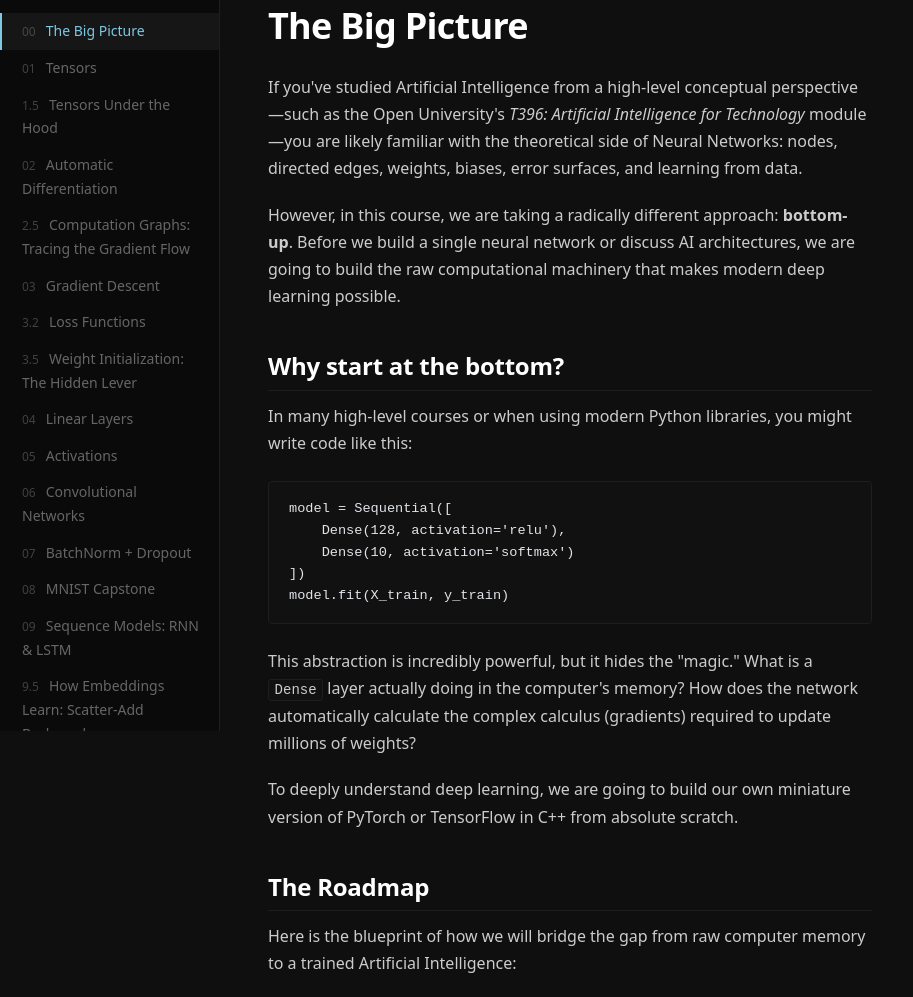
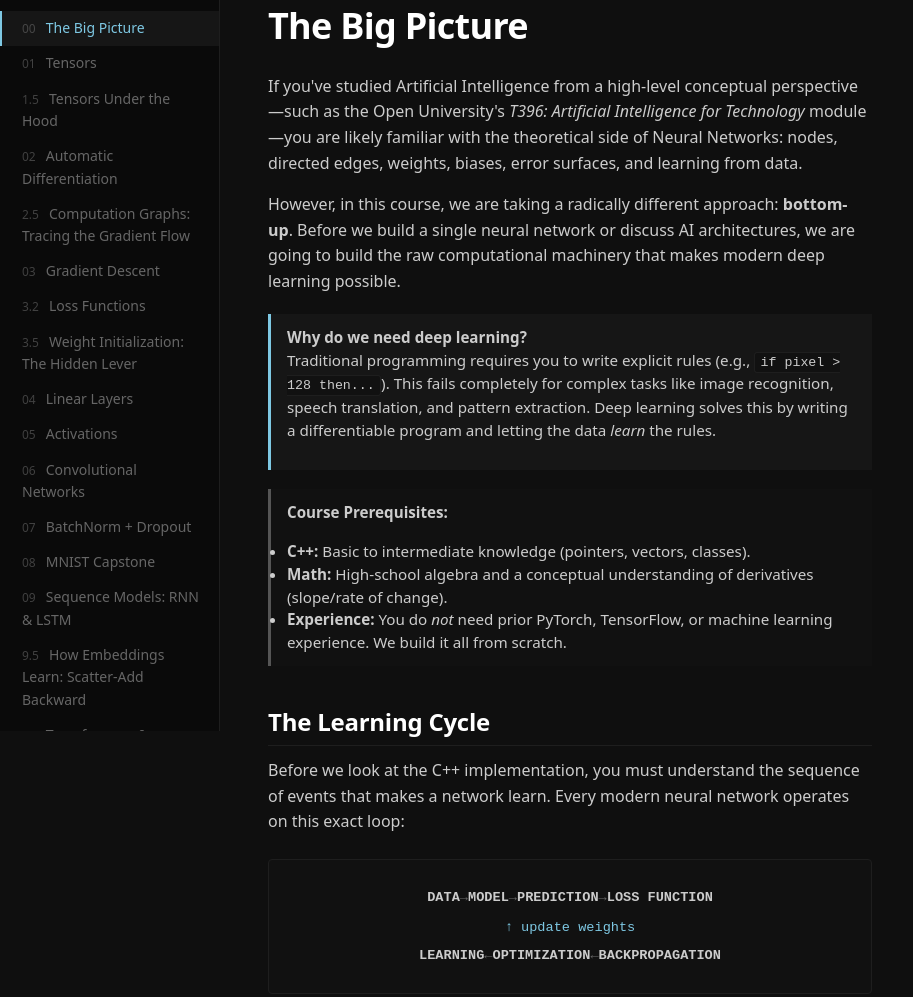
Before and after one commit to Adeflesk/dl-course, an Astro site: page /lessons/00-the-big-picture in a window 1280 px wide. Shown: the part 69-1066 px from the top of the page, without its empty margins (0-913 px from the left). Built offline with nearby package versions, Linux system fonts and the light colour scheme; Astro itself is replaced by a stand-in of ours; some packages are replaced by stand-ins of ours.

Commit message:
feat(docs): Add learning roadmap, prerequisites, and tighten typography spacing based on review

```diff
--- a/src/content/lessons/00-the-big-picture.mdx
+++ b/src/content/lessons/00-the-big-picture.mdx
@@ -7,6 +7,33 @@ description: "Bridging the gap between high-level AI concepts and low-level C++
 If you've studied Artificial Intelligence from a high-level conceptual perspective—such as the Open University's *T396: Artificial Intelligence for Technology* module—you are likely familiar with the theoretical side of Neural Networks: nodes, directed edges, weights, biases, error surfaces, and learning from data.
 
 However, in this course, we are taking a radically different approach: **bottom-up**. Before we build a single neural network or discuss AI architectures, we are going to build the raw computational machinery that makes modern deep learning possible.
+
+<div class="callout">
+**Why do we need deep learning?**<br/>
+Traditional programming requires you to write explicit rules (e.g., `if pixel > 128 then...`). This fails completely for complex tasks like image recognition, speech translation, and pattern extraction. Deep learning solves this by writing a differentiable program and letting the data *learn* the rules.
+</div>
+
+<div class="callout" style="border-left-color: #555; background: #111;">
+**Course Prerequisites:**
+- **C++:** Basic to intermediate knowledge (pointers, vectors, classes).
+- **Math:** High-school algebra and a conceptual understanding of derivatives (slope/rate of change).
+- **Experience:** You do *not* need prior PyTorch, TensorFlow, or machine learning experience. We build it all from scratch.
+</div>
+
+## The Learning Cycle
+
+Before we look at the C++ implementation, you must understand the sequence of events that makes a network learn. Every modern neural network operates on this exact loop:
+
+<div style="background: var(--code-bg); padding: 1.5rem; border-radius: 4px; border: 1px solid var(--bg-border); font-family: var(--font-mono); font-size: 0.85rem; margin: 1.5rem 0; text-align: center; color: var(--text); line-height: 2;">
+  <strong>DATA</strong> <span style="color: var(--text-dim);">→</span>
+  <strong>MODEL</strong> <span style="color: var(--text-dim);">→</span>
+  <strong>PREDICTION</strong> <span style="color: var(--text-dim);">→</span>
+  <strong>LOSS FUNCTION</strong> <br/>
+  <span style="display: block; margin-top: 0.2rem; color: var(--accent);">↑ update weights</span>
+  <strong>LEARNING</strong> <span style="color: var(--text-dim);">←</span>
+  <strong>OPTIMIZATION</strong> <span style="color: var(--text-dim);">←</span>
+  <strong>BACKPROPAGATION</strong>
+</div>
 
 ## Why start at the bottom?
 
@@ -24,7 +51,7 @@ This abstraction is incredibly powerful, but it hides the "magic." What is a `De
 
 To deeply understand deep learning, we are going to build our own miniature version of PyTorch or TensorFlow in C++ from absolute scratch.
 
-## The Roadmap
+## The Curriculum Roadmap
 
 Here is the blueprint of how we will bridge the gap from raw computer memory to a trained Artificial Intelligence:
 
--- a/src/styles/global.css
+++ b/src/styles/global.css
@@ -27,7 +27,7 @@ body {
   background: var(--bg);
   color: var(--text);
   font-family: var(--font-sans);
-  line-height: 1.7;
+  line-height: 1.6;
   -webkit-font-smoothing: antialiased;
 }
 
@@ -43,7 +43,7 @@ h1 { font-size: 2.25rem; font-weight: 700; margin-bottom: 1.5rem; letter-spacing
 h2 { font-size: 1.5rem; font-weight: 600; border-bottom: 1px solid var(--bg-border); padding-bottom: 0.5rem; margin-top: 2.5rem; letter-spacing: -0.01em; }
 h3 { font-size: 1.25rem; font-weight: 600; margin-top: 2rem; }
 
-p { margin-bottom: 1.2rem; }
+p { margin-bottom: 1rem; }
 
 a { color: var(--accent); text-decoration: none; }
 a:hover { text-decoration: underline; }
@@ -53,12 +53,12 @@ pre {
   background: var(--code-bg) !important;
   border: 1px solid var(--bg-border);
   border-radius: 4px;
-  padding: 1rem 1.25rem;
+  padding: 0.85rem 1rem;
   overflow-x: auto;
   font-family: var(--font-mono);
   font-size: 0.85rem;
-  line-height: 1.6;
-  margin: 1.5rem 0;
+  line-height: 1.5;
+  margin: 1.2rem 0;
 }
 
 code {
@@ -82,9 +82,10 @@ pre code {
   border-left: 3px solid var(--accent);
   background: var(--bg-subtle);
   padding: 0.75rem 1rem;
-  margin: 1.5rem 0;
+  margin: 1.2rem 0;
   color: var(--text);
   font-size: 0.95rem;
+  line-height: 1.5;
 }
 
 /* ── Canvas diagrams ────────────────────────────────────── */
```
